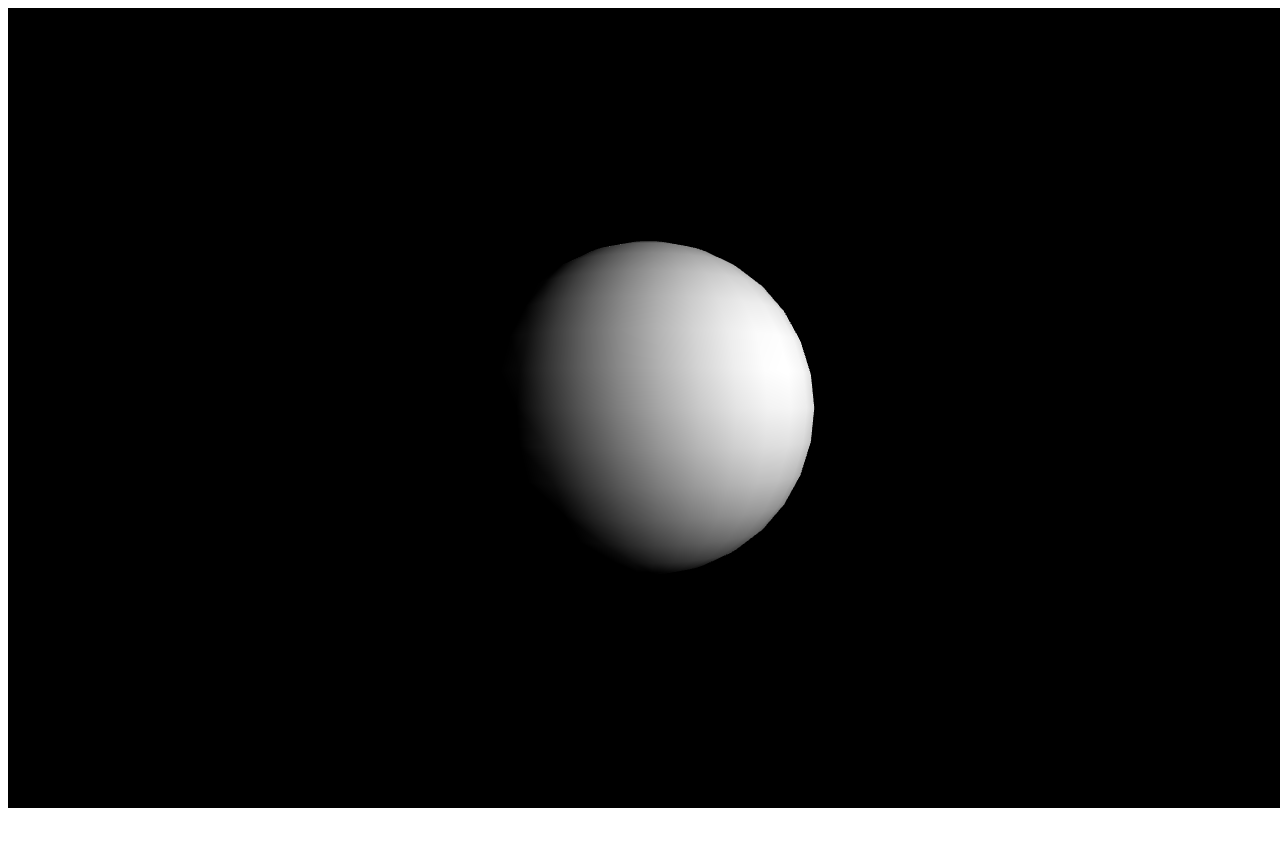
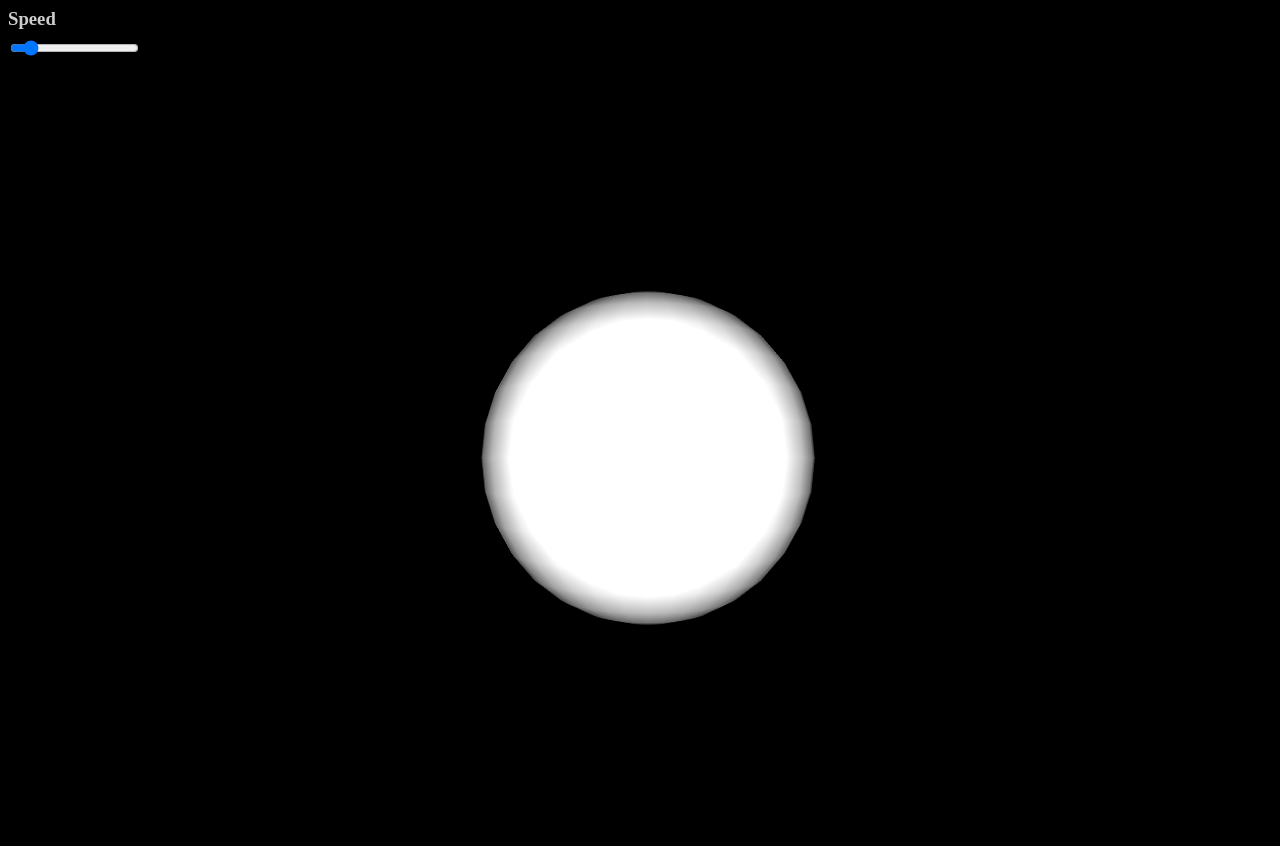
Before and after one commit to siriusastrebe/earth-3d, a plain HTML site: page index.html in a window 1280 px wide. Before the commit the page ends 816 px from the top, so only its background shows below. Drawn offline with nearby package versions, Linux system fonts and the light colour scheme; animation ran at ten frames a second.

Commit message:
Speed scroller

```diff
--- a/index.html
+++ b/index.html
@@ -1,9 +1,20 @@
 <html>
 <head>
   <script src="https://cdnjs.cloudflare.com/ajax/libs/three.js/110/three.js"></script>
+<style>
+h3 {
+  color: #ccc;
+  margin-bottom: 8px;
+}
+body {
+  background-color: black;
+}
+</style>
 </head>
 
 <body>
+  <h3>Speed</h3>
+  <input type="range" min="1" max="18" value="3" class="slider" id="speed">
 </body>
 
 <script>
@@ -13,6 +24,7 @@ const scene = new THREE.Scene();
 const camera = new THREE.PerspectiveCamera( 60, window.innerWidth / window.innerHeight, 1, 20000 );
 
 const texture2 = new THREE.TextureLoader().load('https://raw.githubusercontent.com/mrdoob/three.js/master/examples/textures/land_ocean_ice_cloud_2048.jpg', () => { renderer.render(scene, camera) })
+texture2.anisotropy = 16; // This line increases render accuracy at glancing angles (default is 1)
 
 const geometry = new THREE.SphereBufferGeometry( 50, 32, 16 );
 //const material = new THREE.MeshBasicMaterial();
@@ -28,7 +40,7 @@ scene.add(earth);
 camera.position.z = 3200;
 camera.lookAt(new THREE.Vector3(0, 0, 0));
 
-const light = new THREE.SpotLight( 0xffffff, 6, 15000, Math.PI / 8);
+const light = new THREE.SpotLight( 0xffffff, 5, 15000, Math.PI / 8);
 light.castShadow = true;
 light.shadow.mapSize.width = 512;
 light.shadow.mapSize.height = 512;
@@ -61,18 +73,21 @@ renderer.render( scene, camera );
 
 window.addEventListener( 'resize', onWindowResize, false );
 
-let month = 0.0;
+let daysElapsed = 0.0;
 rotate();
 
 function rotate() {
   requestAnimationFrame(rotate);
-  earth.rotation.y += Math.PI / 360;
+  let speed = Number(document.getElementById("speed").value);
+  speed = (speed - 1) * (speed * speed);
 
-  month += 0.1 % 12;
+  daysElapsed += 0.0001 * speed;
 
-  console.log(month);
+  earth.rotation.y = (Math.PI * 2) * daysElapsed;
 
-  light.position.set(8000, Math.sin(month / 12 * Math.PI) * 3000, 8000);
+  const polar = (Math.PI * 2) * (daysElapsed / 365)
+
+  light.position.set(Math.sin(polar) * 8000, Math.sin(polar) * 3000, Math.cos(polar) * 8000);
 
   renderer.render( scene, camera );
 }
```
